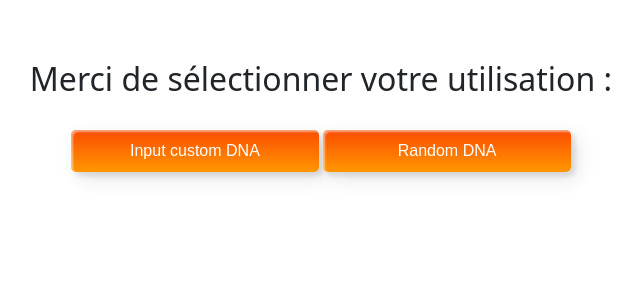
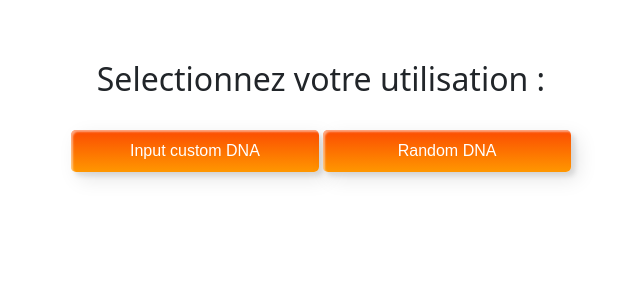
Before and after one commit to Thorvicnet/ADN, a Flask app: page / in a window 1280 px wide. Shown: the part 76-376 px from the top of the page, without its empty margins (319-960 px from the left). Run offline with Flask 2, Linux system fonts and the light colour scheme.

Commit message:
fix run main.py replit

```diff
--- a/templates/home.html
+++ b/templates/home.html
@@ -6,7 +6,7 @@
 
 {% block body %}
 <div class="menu center">
-  <h2>Merci de sélectionner votre utilisation : </h2>
+  <h2>Selectionnez votre utilisation : </h2>
   <br>
   <p>  <!-- On sait pas si il a un interet -->
     <button class="custom-btn btn-7" data-bs-toggle="collapse" href="#multiCollapseExample1" role="button" aria-expanded="false" aria-controls="multiCollapseExample1">Input custom DNA</button>
```
Also changed, not shown: 1 other file.
